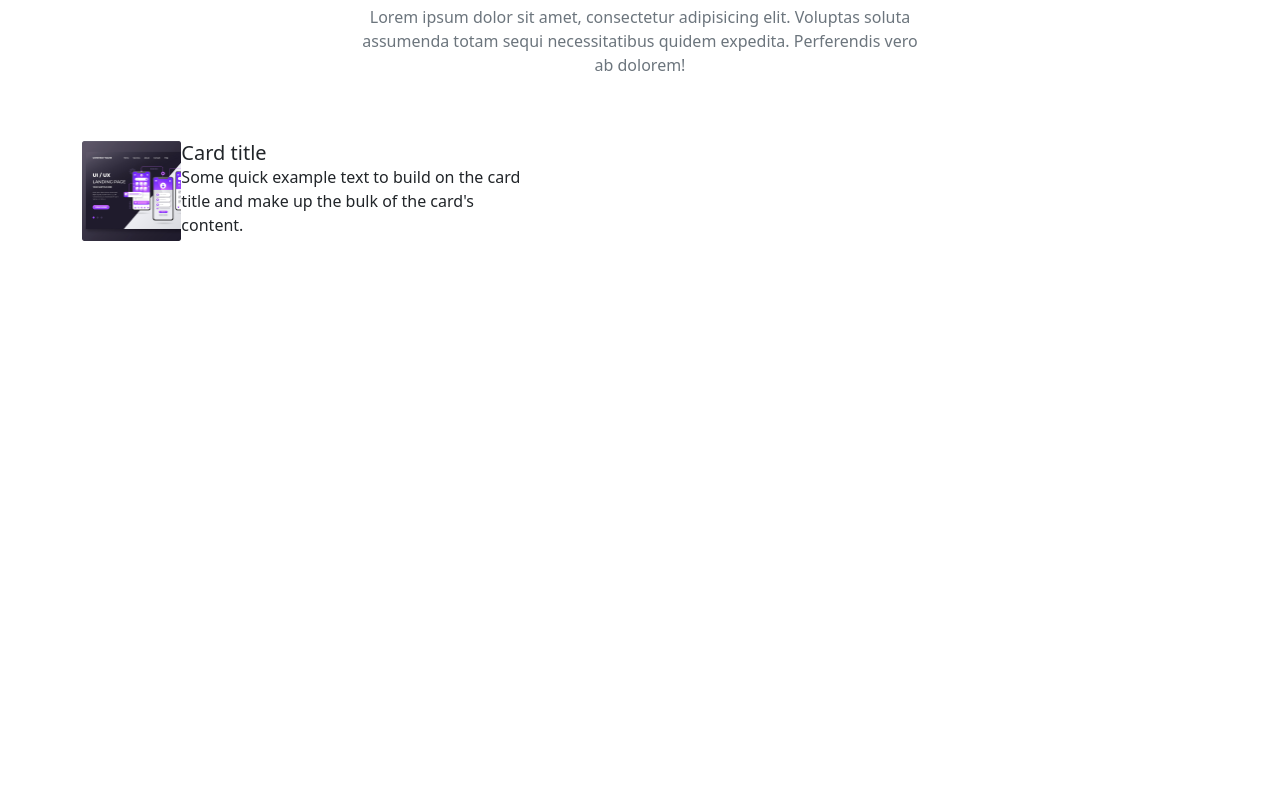
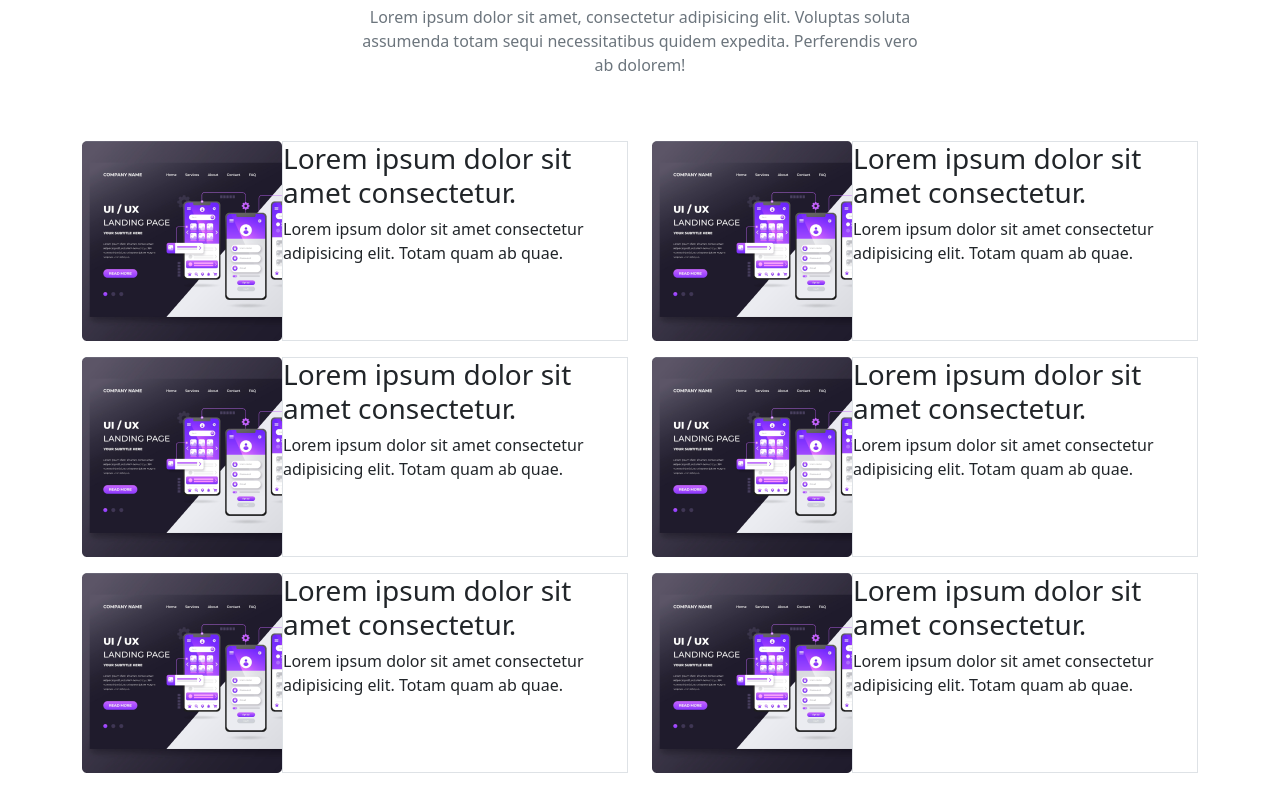
Before and after one commit to Sharminaktermetu/assignment3-edtech, a plain HTML site: page index.html in a window 1280 px wide. Shown: the part 859-1648 px from the top of the page. Before the commit the page ends 1100 px from the top, so only its background shows below. Drawn offline with nearby package versions, Linux system fonts and the light colour scheme.

Commit message:
course part added

```diff
--- a/index.html
+++ b/index.html
@@ -93,16 +93,60 @@
           <h2>Lorem ipsum dolor sit amet consectetur</h2>
           <p class="mx-auto w-50 text-secondary pb-5">Lorem ipsum dolor sit amet, consectetur adipisicing elit. Voluptas soluta assumenda totam sequi necessitatibus quidem expedita. Perferendis vero ab dolorem!</p>
         </div>
-        <div>
-          <div class=" d-flex" style="width:28rem;">
+        <div class="row">
+          <div class="col-lg-6 col-sm-12 d-flex mb-3">
             <div>
-              <img src="images/course/course-1.png" class="card-img-top" alt="...">
+              <img src="images/course/course-1.png" alt="">
             </div>
-            <div class="card-body">
-              <h5 class="card-title">Card title</h5>
-              <p class="card-text">Some quick example text to build on the card title and make up the bulk of the card's content.</p>
+            <div class="border">
+              <h3>Lorem ipsum dolor sit amet consectetur.</h3>
+              <p>Lorem ipsum dolor sit amet consectetur adipisicing elit. Totam quam ab quae.</p>
             </div>
-
+          </div>
+          <div class="col-lg-6 col-sm-12 d-flex mb-3">
+            <div>
+              <img src="images/course/course-1.png" alt="">
+            </div>
+            <div class="border">
+              <h3>Lorem ipsum dolor sit amet consectetur.</h3>
+              <p>Lorem ipsum dolor sit amet consectetur adipisicing elit. Totam quam ab quae.</p>
+            </div>
+          </div>
+          <div class="col-lg-6 col-sm-12 d-flex mb-3">
+            <div>
+              <img src="images/course/course-1.png" alt="">
+            </div>
+            <div class="border">
+              <h3>Lorem ipsum dolor sit amet consectetur.</h3>
+              <p>Lorem ipsum dolor sit amet consectetur adipisicing elit. Totam quam ab quae.</p>
+            </div>
+          </div>
+          <div class="col-lg-6 col-sm-12 d-flex mb-3">
+            <div>
+              <img src="images/course/course-1.png" alt="">
+            </div>
+            <div class="border">
+              <h3>Lorem ipsum dolor sit amet consectetur.</h3>
+              <p>Lorem ipsum dolor sit amet consectetur adipisicing elit. Totam quam ab quae.</p>
+            </div>
+          </div>
+          <div class="col-lg-6 col-sm-12 d-flex mb-3">
+            <div>
+              <img src="images/course/course-1.png" alt="">
+            </div>
+            <div class="border">
+              <h3>Lorem ipsum dolor sit amet consectetur.</h3>
+              <p>Lorem ipsum dolor sit amet consectetur adipisicing elit. Totam quam ab quae.</p>
+            </div>
+          </div>
+          <div class="col-lg-6 col-sm-12 d-flex mb-3">
+            <div>
+              <img src="images/course/course-1.png" alt="">
+            </div>
+            <div class="border">
+              <h3>Lorem ipsum dolor sit amet consectetur.</h3>
+              <p>Lorem ipsum dolor sit amet consectetur adipisicing elit. Totam quam ab quae.</p>
+            </div>
           </div>
         </div>
       </section>
```
